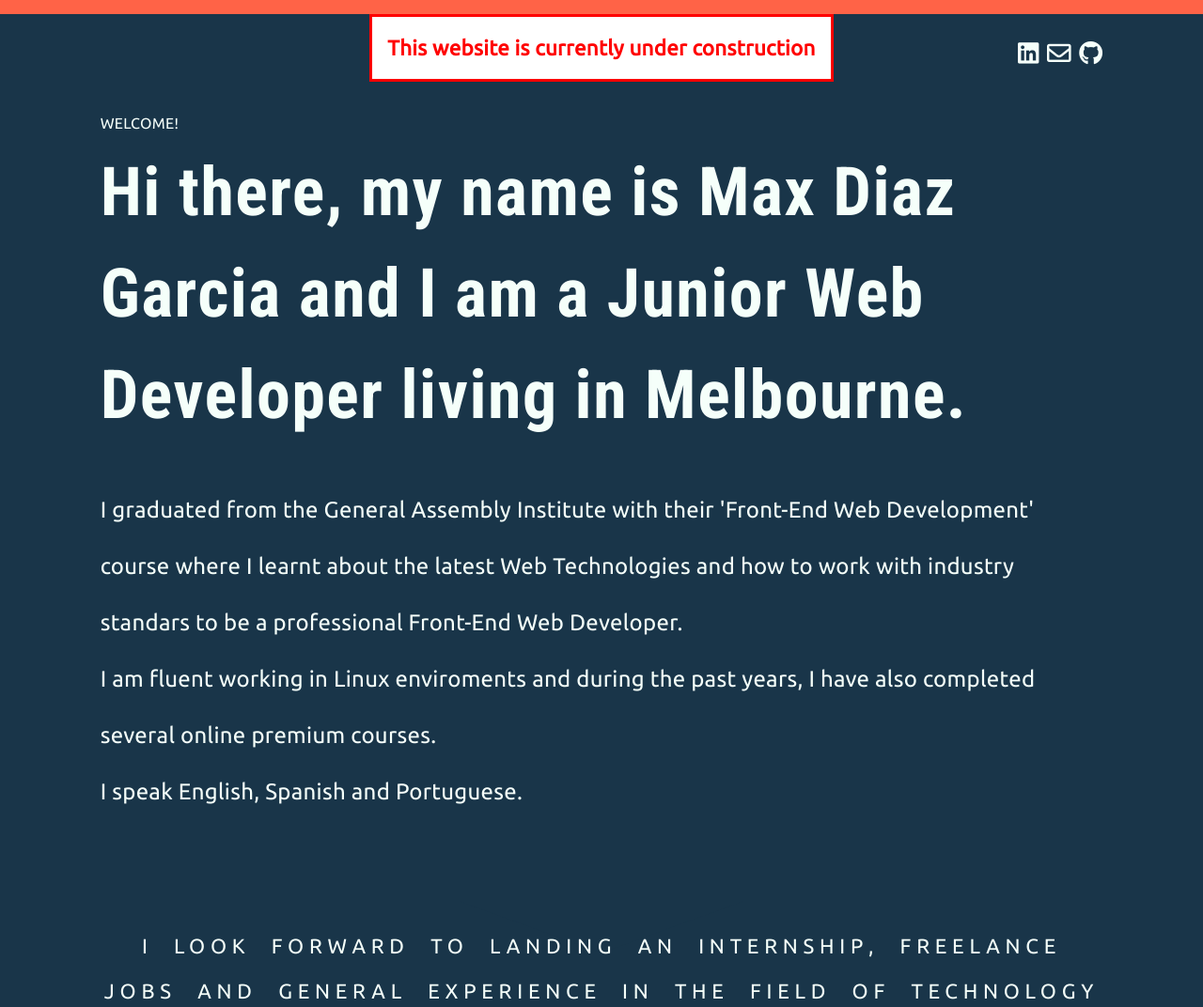
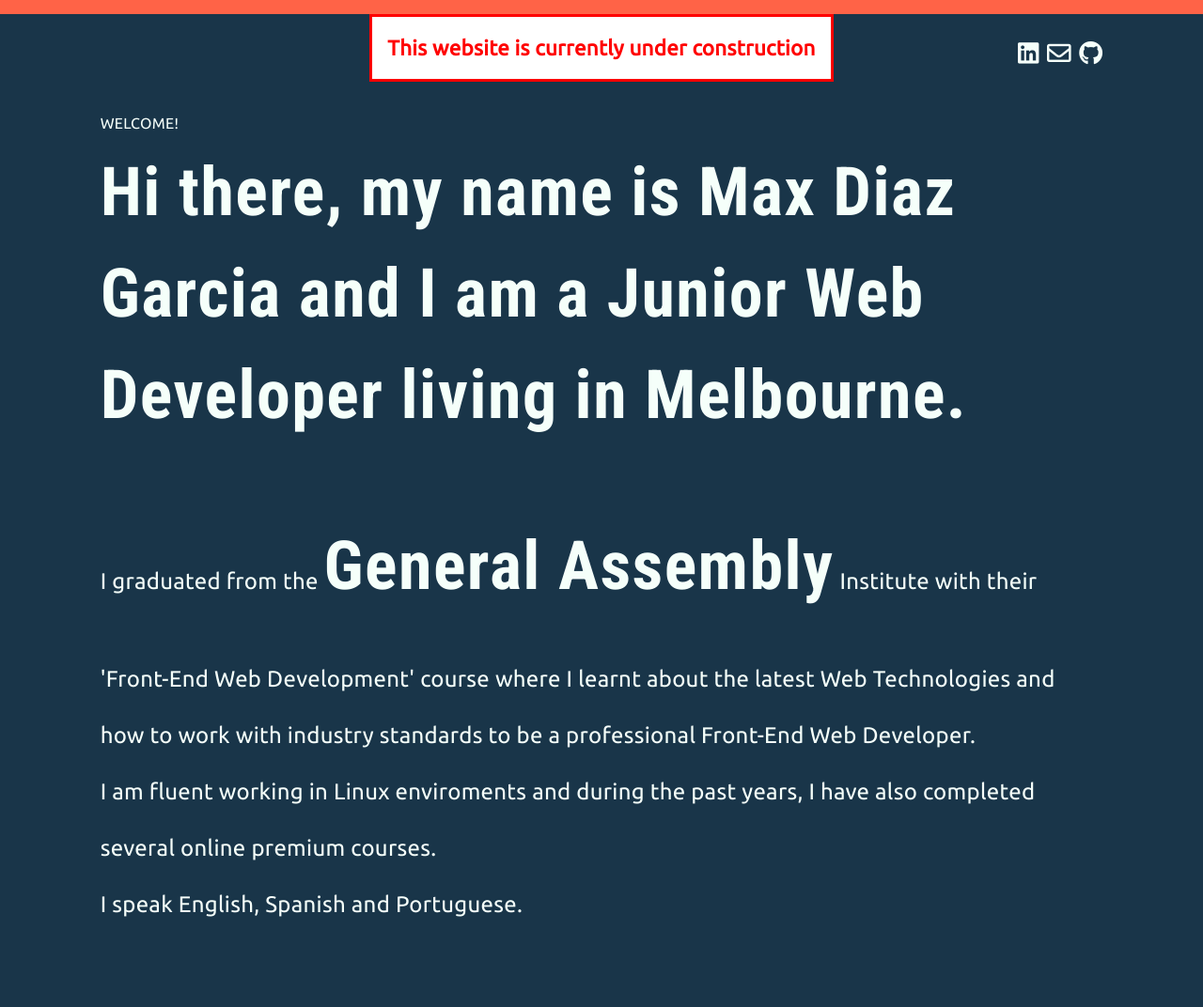
Before and after one commit to MaxWS/Portfolio, a plain HTML site: page index.html in a window 1280 px wide. Shown: the top 1072 px of the page at 94% size. Drawn offline with Linux system fonts and the light colour scheme.

Commit message:
debugging

```diff
--- a/index.html
+++ b/index.html
@@ -7,6 +7,7 @@
   		<meta name="author" content="Maximiliano Diaz Garcia">
 		<meta name="viewport" content="width=device-width, initial-scale=1.0">
 		<title>Portfolio</title>
+        <!-- Google Fonts -->
 		<link href="https://fonts.googleapis.com/css?family=Roboto+Condensed:700&display=swap" rel="stylesheet" type="text/css">
 		<link href="https://fonts.googleapis.com/css?family=Roboto:300&display=swap" rel="stylesheet" type="text/css">
 		<link href="https://fonts.googleapis.com/css?family=Fredoka+One&display=swap" rel="stylesheet" type="text/css">
@@ -17,7 +18,6 @@
 		<!-- CSS links -->
 		<link rel="stylesheet" href="reset.css">
 		<link rel="stylesheet" href="style.css">
-		<title>Portfolio</title>
 	</head>
 	<body>
 
@@ -49,7 +49,7 @@
 					<div class="container">
 						<div class="introduction column">
 							<div class="columns">
-								<p class="first-column">I graduated from the <em>General Assembly</em> Institute with their 'Front-End Web Development' course where I learnt about the latest Web Technologies and how to work with industry standars to be a professional Front-End Web Developer.</p>
+								<p class="first-column">I graduated from the <span class="general-assembly">General Assembly</span> Institute with their 'Front-End Web Development' course where I learnt about the latest Web Technologies and how to work with industry standards to be a professional Front-End Web Developer.</p>
 								<p class="first-column">I am fluent working in Linux enviroments and during the past years, I have also completed several online premium courses.</p>
 								<p class="first-column">I speak English, Spanish and Portuguese.</p>
 							</div>
```
